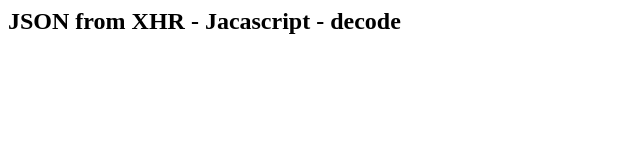
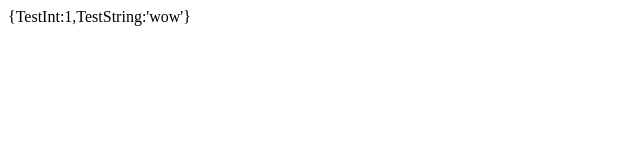
Before and after one commit to Owen6936TH/Github-Page-Testing, a plain HTML site: page index.html in a window 1280 px wide. Shown: the whole page, without its empty margins (0-640 px from the left). Drawn offline with Linux system fonts and the light colour scheme.

Commit message:
Update index.html

```diff
--- a/index.html
+++ b/index.html
@@ -1,18 +1 @@
-<html>
-	<head>
-		<title>Page Title Goes Here</title>
-	</head>
-	<body>
-		<h2 id="title">JSON from XHR - Jacascript - decode </h2>
-		<script>
-		const xhr = new XMLHttpRequest();
-
-		xhr.onload = function () {
-			console.log(this);
-			}
-
-			xhr.open('get', 'data.json');
-			xhr.send();
-		</script>
-    </body>
-</html>
+{TestInt:1,TestString:'wow'}
```
